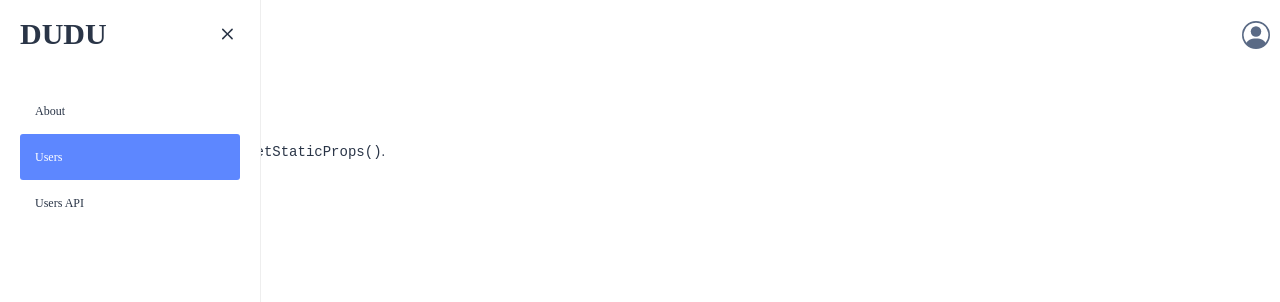
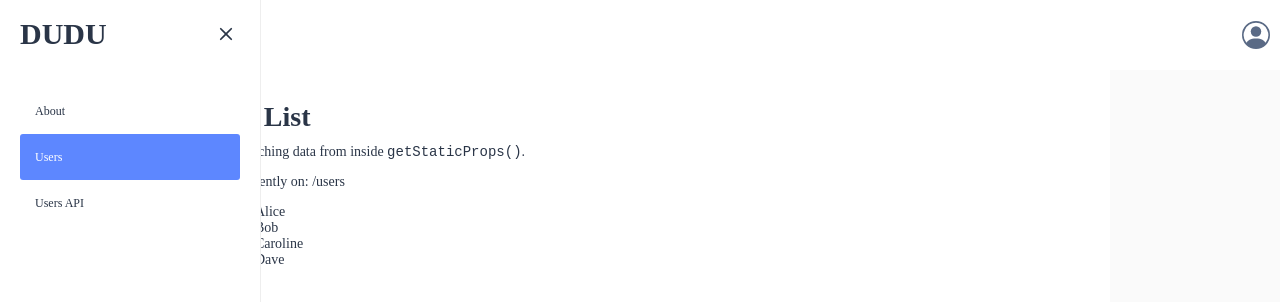
Before and after one commit to wldus904/DUDU, a Next.js app: page /users in a window 1280 px wide. Shown: the top 302 px of the page. Built offline with nearby package versions, Linux system fonts and the light colour scheme.

Commit message:
design: component style 수정

```diff
--- a/src/components/button/MenuButton.tsx
+++ b/src/components/button/MenuButton.tsx
@@ -28,6 +28,7 @@ const MenuButton = ({ children, currentPath, ...rest }) => {
             buttonRef.current.style.color = "#fff";
         }
     }, [currentPath]);
+
     return (
         <Button ref={buttonRef} {...rest}>
             {children}
--- a/src/components/icon/MainIcon.tsx
+++ b/src/components/icon/MainIcon.tsx
@@ -4,7 +4,6 @@ import { useRouter } from "next/router";
 
 const IconBox = styled.a`
     display: block;
-    width: 100%;
     font-size: 30px;
     font-color: #49497c;
     font-weight: 700;
--- a/src/components/layout/Footer.tsx
+++ b/src/components/layout/Footer.tsx
@@ -2,6 +2,9 @@ import React from "react";
 import styled from "styled-components";
 
 const FooterBox = styled.footer`
+    display: flex;
+    justify-content: center;
+    align-items: center;
     height: 50px;
     // position: relative;
     // transform: translateY(100vh);
--- a/src/styles/global-style.ts
+++ b/src/styles/global-style.ts
@@ -4,18 +4,16 @@ import { normalize } from "styled-normalize";
 
 export const GlobalStyle = createGlobalStyle`
     ${normalize}
+    document, html, body {
+      height: 100%;
+      width: 100%;
+    }
+
     html {
       box-sizing: border-box;
       color: #2a3547;
-      height: 100%;
-      width: 100%;
       line-height: 16px;
       font-size: 14px;
-    }
-
-    body {
-      height: 100%;
-      width: 100%;
     }
 
     a {
--- a/src/styles/layout.ts
+++ b/src/styles/layout.ts
@@ -4,6 +4,7 @@ import { theme } from "./theme";
 const LayoutWrapper = styled.div`
     height: 100vh;
     overflow-y: auto;
+    background-color: #fafafa;
     &::-webkit-scrollbar {
         width: 15px; /* 스크롤바의 너비 */
     }
@@ -30,7 +31,7 @@ const OverLay = styled.div`
 `;
 
 const LayoutBox = styled.div`
-    height: 100%;
+    height: calc(100% - 70px);
     display: flex;
 `;
 const SideMenuBox = styled.div`
@@ -54,11 +55,14 @@ const MainBox = styled.div`
     position: relative;
     width: 100vw;
     height: 100%;
-    padding: 20px 50px 0;
 `;
 const Contents = styled.div`
     position: relative;
+    max-width: 900px;
+    padding: 20px;
     min-height: calc(100vh - 100px); // view height - (header + footer)
+    background-color: #fff;
+    margin: auto;
 `;
 
 export { LayoutWrapper, OverLay, LayoutBox, SideMenuBox, MainBox, Contents };
```
